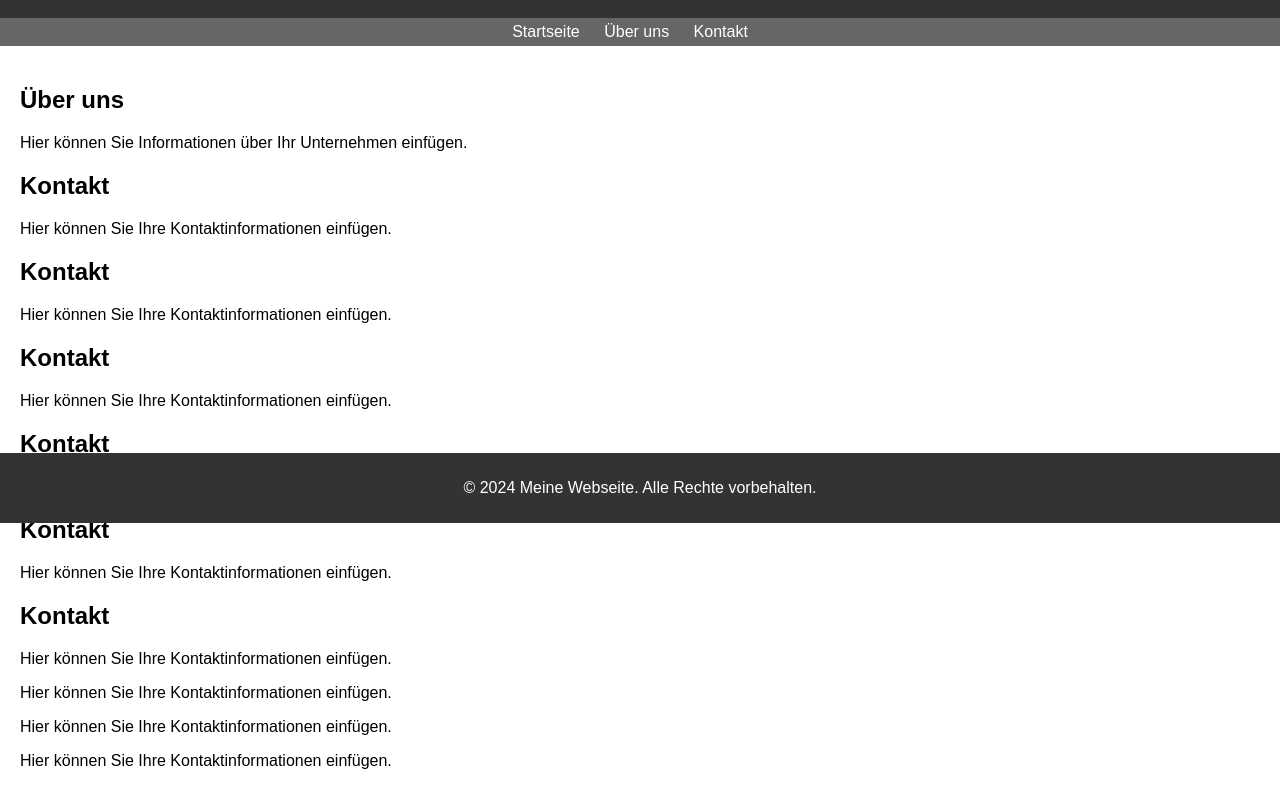
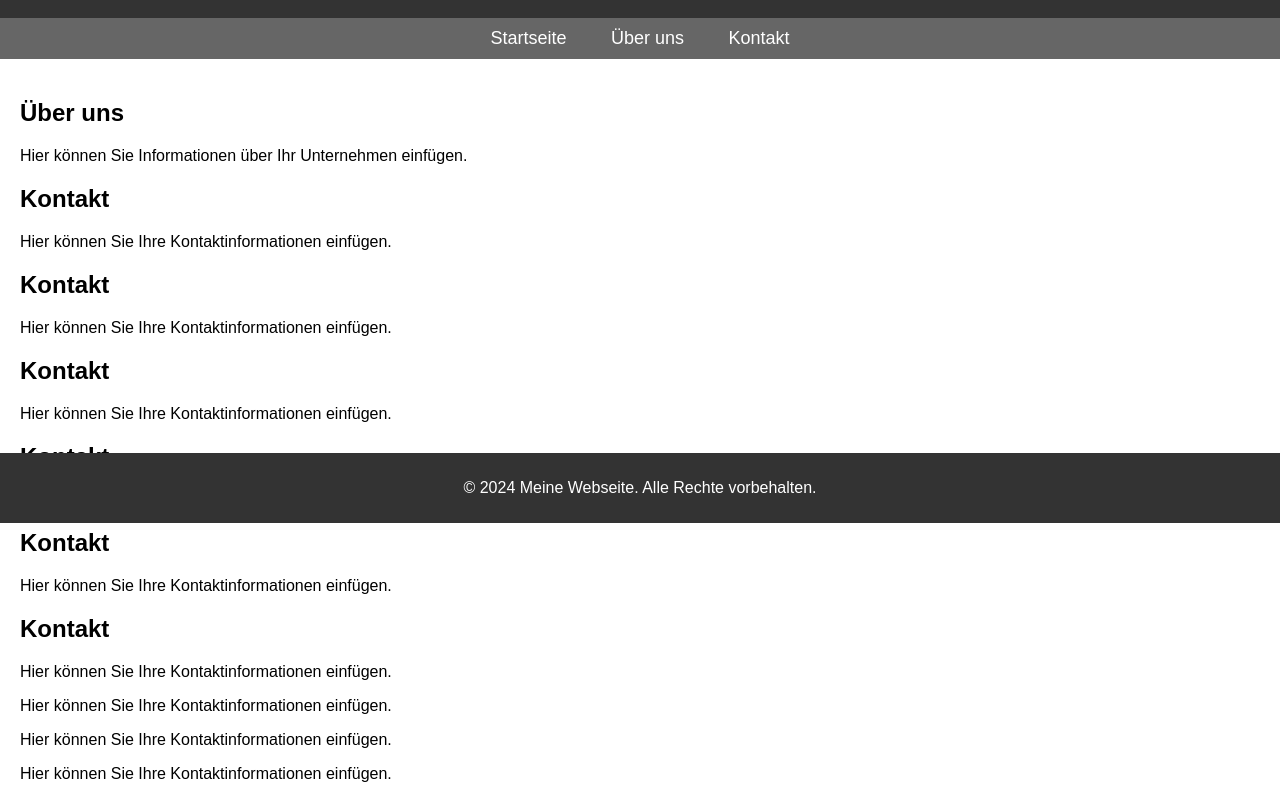
Before and after one commit to DarioScheuber/WebTech, a plain HTML site: page mainpage.html in a window 1280 px wide. Shown: the part 277-1064 px from the top of the page. Drawn offline with Linux system fonts and the light colour scheme.

Commit message:
navbar mitscrollen

```diff
--- a/design.css
+++ b/design.css
@@ -31,6 +31,37 @@ nav ul li {
 nav ul li a {
     text-decoration: none;
     color: #fff;
+}
+
+#navbar {
+    display: flex;
+    justify-content: center;
+    padding: 10px;
+    position: relative;
+    transition: top 0.3s ease; /* Animation für den Effekt beim Fixieren */
+}
+
+#navbar.fixed {
+    position: fixed;
+    top: 0;
+    width: 100%;
+}
+
+#navbar ul {
+    list-style-type: none;
+    margin: 0;
+    padding: 0;
+}
+
+#navbar ul li {
+    display: inline;
+    margin-left: 20px;
+}
+
+#navbar ul li a {
+    color: #fff; /* Textfarbe der Links */
+    text-decoration: none;
+    font-size: 18px;
 }
 
 main {
--- a/mainpage.html
+++ b/mainpage.html
@@ -13,7 +13,7 @@
         <h1>Tour de Bier</h1>
     </header>
 
-    <nav>
+    <nav id="navbar">
         <ul>
             <li><a href="#">Startseite</a></li>
             <li><a href="#">Über uns</a></li>
@@ -86,6 +86,7 @@
             <p>Hier können Sie Ihre Kontaktinformationen einfügen.</p>
         </section>
     </main>
+    <script src="script.js"></script>
 
     <footer>
         <p>&copy; 2024 Meine Webseite. Alle Rechte vorbehalten.</p>
--- /dev/null
+++ b/script.js
@@ -0,0 +1,14 @@
+window.onscroll = function() {fixNavbar()};
+
+var navbar = document.getElementById("navbar");
+var sticky = navbar.offsetTop;
+
+function fixNavbar() {
+  if (window.pageYOffset >= sticky) {
+    navbar.classList.add("fixed");
+    document.body.style.paddingTop = navbar.offsetHeight + 'px'; // Um Platz für die fixierte Navbar zu schaffen
+  } else {
+    navbar.classList.remove("fixed");
+    document.body.style.paddingTop = 0; // Zurücksetzen des Body-Paddings
+  }
+}
```
